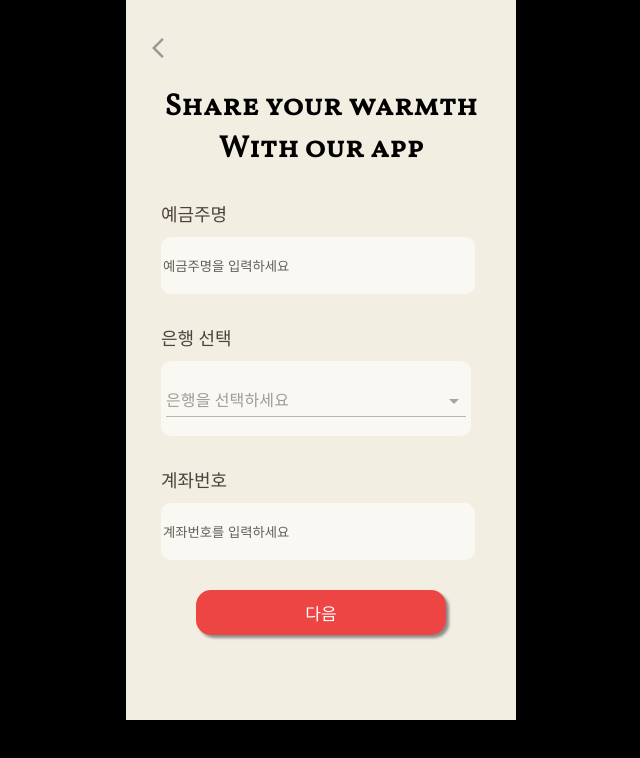
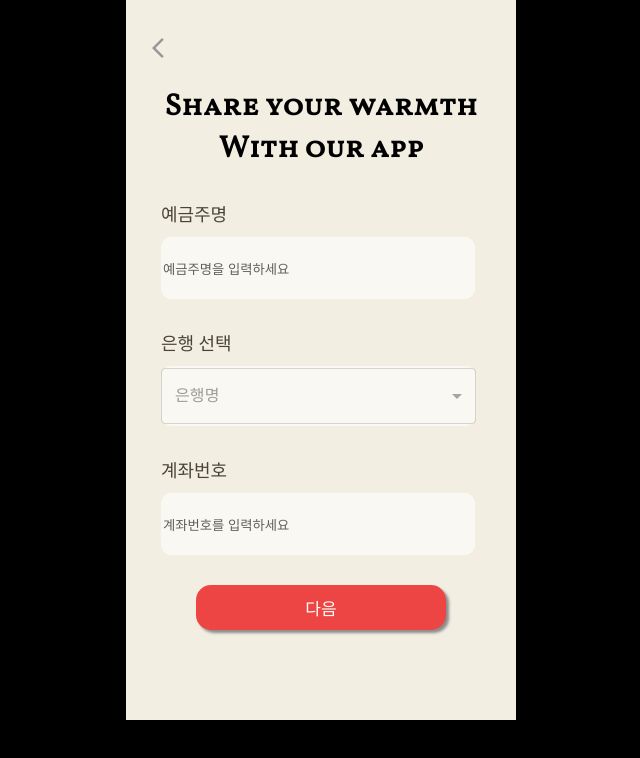
Before and after one commit to donggukthon/donggukthon_2023_3_F, a React (Create React App) app: page /account in a window 1280 px wide. Shown: the top 758 px of the page, without its empty margins (319-959 px from the left). Built offline with nearby package versions, Linux system fonts and the light colour scheme; a web font is replaced by a local one.

Commit message:
<refactor>: SelectBank 컴포넌트 추출 및 배치 수정

```diff
--- a/src/components/AccountSelectWidget.jsx
+++ /dev/null
@@ -1,44 +0,0 @@
-import * as React from 'react';
-import InputLabel from '@mui/material/InputLabel';
-import MenuItem from '@mui/material/MenuItem';
-import FormControl from '@mui/material/FormControl';
-import Select from '@mui/material/Select';
-import styled from "styled-components";
-
-function SelectWidget() {
-  const [age, setAge] = React.useState('');
-
-  const handleChange = (event) => {
-    setAge(event.target.value);
-  };
-
-  return (
-    <WidgetPosition>
-      <FormControl variant="standard" sx={{ m: 1, minWidth: 300 }}>
-        <InputLabel id="demo-simple-select-standard-label">은행을 선택하세요</InputLabel>
-        <Select
-          labelId="demo-simple-select-standard-label"
-          id="demo-simple-select-standard"
-          value={age}
-          onChange={handleChange}
-          label="Age"
-        >
-          <MenuItem value={10}>국민은행</MenuItem>
-          <MenuItem value={20}>하나은행</MenuItem>
-          <MenuItem value={30}>카카오뱅크</MenuItem>
-        </Select>
-      </FormControl>
-    </WidgetPosition>
-  );
-}
-
-const WidgetPosition = styled.div`
-  align-items: center;
-  display: flex;
-  justify-content: center;
-  position: absolute;
-  top: 0;
-  margin: 0;
-`;
-
-export default SelectWidget;
--- /dev/null
+++ b/src/components/SelectBank.jsx
@@ -0,0 +1,24 @@
+import React from 'react';
+import { FormControl, InputLabel, Select, MenuItem } from '@mui/material';
+import styled from 'styled-components';
+
+const StyledFormControl = styled(FormControl)`
+  .MuiInputBase-root {
+    border: none;
+  }
+`;
+
+function SelectBank() {
+  return (
+    <StyledFormControl fullWidth>
+      <InputLabel id='demo-simple-select-small-label'>은행명</InputLabel>
+      <Select labelId='demo-simple-select-small-label' id='demo-select-small'>
+        <MenuItem value={10}>하나은행</MenuItem>
+        <MenuItem value={20}>카카오뱅크</MenuItem>
+        <MenuItem value={30}>수협은행</MenuItem>
+      </Select>
+    </StyledFormControl>
+  );
+}
+
+export default SelectBank;
--- a/src/pages/AccountPage.jsx
+++ b/src/pages/AccountPage.jsx
@@ -1,8 +1,9 @@
 import React, { useState } from "react";
-import styled from "styled-components";
+import styled from 'styled-components';
 import Navbar from '../components/common/Navbar';
-import SelectWidget from "../components/AccountSelectWidget";
+import { Grid, Button, InputLabel, MenuItem, FormControl, Select } from '@mui/material';
 import { useNavigate } from "react-router-dom";
+import SelectBank from "../components/SelectBank";
 
 function AccountPage() {
   // 요일 선택 페이지로 이동
@@ -45,9 +46,7 @@ function AccountPage() {
 
         <FixedText>은행 선택</FixedText>
         <UserInputBox>
-          <SelectWidgetWrapper>
-            <SelectWidget/>
-          </SelectWidgetWrapper>
+          <SelectBank />
         </UserInputBox>
 
         <FixedText>계좌번호</FixedText>
@@ -97,7 +96,7 @@ const FixedText = styled.div`
 const UserInputPart = styled.input`
   background-color: white;
   width: 310px;
-  height: 55px;
+  height: 60px;
   border: none;
   border-radius: 10px;
   opacity: 60%;
@@ -110,8 +109,8 @@ const UserInputBox = styled.div`
   justify-content: center;
   align-items: center;
   background-color: white;
-  width: 310px;
-  height: 75px;
+  width: 315px;
+  height: 60px;
   border: none;
   border-radius: 10px;
   opacity: 60%;
@@ -153,13 +152,4 @@ const StartButton = styled.button`
   }
 `;
 
-const SelectWidgetWrapper = styled.div`
-  width: 100%;
-  height: 100%;
-  display: flex;
-  align-items: center;
-  justify-content: center;
-  position: absolute;
-`;
-
 export default AccountPage;
--- a/src/pages/MyPage.jsx
+++ b/src/pages/MyPage.jsx
@@ -3,6 +3,7 @@ import { useNavigate, useLocation } from 'react-router-dom';
 import { styled, Grid, Button, InputLabel, MenuItem, FormControl, Select } from '@mui/material';
 import Navbar from '../components/common/Navbar';
 import Footer from '../components/common/Footer';
+import SelectBank from '../components/SelectBank';
 
 function MyPage() {
 	const navigate = useNavigate();
@@ -17,7 +18,7 @@ function MyPage() {
 		<>
 			<Navbar />
 			<Container>
-				<div style={{ margin: '0px 0px 5px 10px' }}>로그인 계정</div>
+				<div style={{ margin: '10px 0px 10px 10px' }}>로그인 계정</div>
 				<Bar>
 					<Grid sx={{ display: 'flex', flexDirection: 'row', gap: '10px' }}>
 						<div>이미지</div>
@@ -29,7 +30,7 @@ function MyPage() {
 				</Bar>
 			</Container>
 			<Container>
-				<div style={{ margin: '0px 0px 5px 10px' }}>계좌 정보 수정</div>
+				<div style={{ margin: '10px 0px 10px 10px' }}>계좌 정보 수정</div>
 				<Bar>
 					<GridTitle>예금주명</GridTitle>
 					<input
@@ -49,16 +50,9 @@ function MyPage() {
 							},
 						}}
 					/>
-					<GridTitle>은행명</GridTitle>
-					<FormControl fullWidth>
-						<InputLabel id='demo-simple-select-small-label'>은행명</InputLabel>
-						<Select labelId='demo-simple-select-small-label' id='demo-select-small'>
-							<MenuItem value={10}>하나은행</MenuItem>
-							<MenuItem value={20}>카카오뱅크</MenuItem>
-							<MenuItem value={30}>수협은행</MenuItem>
-						</Select>
-					</FormControl>
-					<GridTitle>계좌번호</GridTitle>
+					<GridTitle marginBottom='10px'>은행명</GridTitle>
+					<SelectBank />
+					<GridTitle marginTop='10px'>계좌번호</GridTitle>
 					<input
 						type='text'
 						disabled
```
